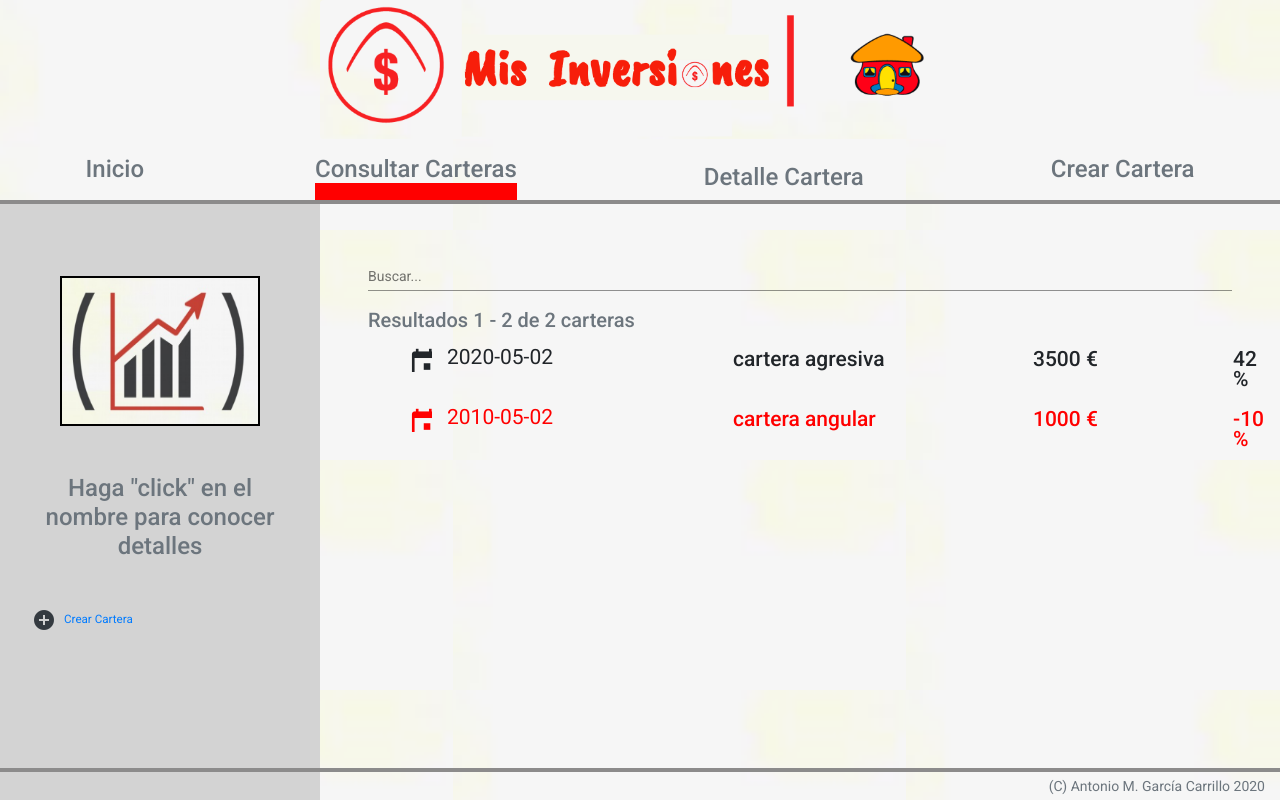
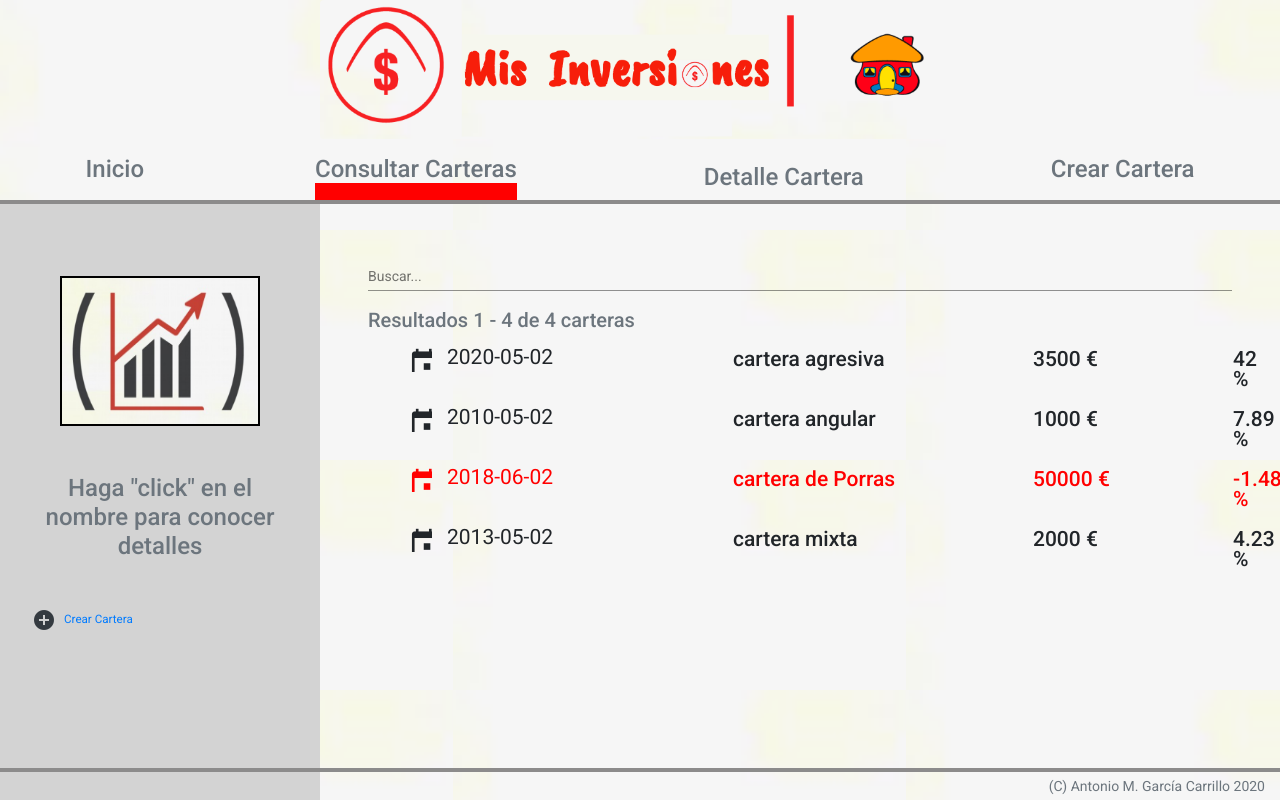
Before and after one commit to agarca4/MisInversiones, an Angular app in the folder front/MisInversionesWeb/: page /carteras in a window 1280 px wide. Shown: the top 800 px of the page. Built offline with nearby package versions, Linux system fonts and the light colour scheme.

Commit message:
trabajando en carteras-forms

```diff
--- a/front/MisInversionesWeb/src/app/app.module.ts
+++ b/front/MisInversionesWeb/src/app/app.module.ts
@@ -7,7 +7,6 @@ import { CarterasService } from './servicios/carteras.service';
 import { CarterasLocalService } from './servicios/carteras-local.service';
 import { RouterModule } from '@angular/router';
 import { HomeComponent } from './comun/home/home.component';
-import { CarterasModule } from './carteras/carteras.module';
 
 
 @NgModule({
@@ -17,7 +16,7 @@ import { CarterasModule } from './carteras/carteras.module';
   imports: [
     BrowserModule,
     ComunModule,
-    BrowserAnimationsModule,CarterasModule,
+    BrowserAnimationsModule,
     RouterModule.forRoot([
       {
         path: '',
--- a/front/MisInversionesWeb/src/app/carteras/carteras-form/carteras-form.component.html
+++ b/front/MisInversionesWeb/src/app/carteras/carteras-form/carteras-form.component.html
@@ -1 +1,12 @@
-<p>carteras-form works!</p>
+<h2>Nueva Cartera</h2>
+<form class="d-flex flex-column mt-5">
+    <mat-form-field>
+        <mat-label>Nombre de la cartera</mat-label>
+        <input matNativeControl> & <textarea matNativeControl></textarea>
+    </mat-form-field>
+
+    <div class="mt-5">
+        <button type="submit" mat-raised-button color="primary">Guardar</button>
+        <button type="button" mat-button>Cancelar</button>
+    </div>
+</form>
--- a/front/MisInversionesWeb/src/app/carteras/carteras-form/carteras-form.component.ts
+++ b/front/MisInversionesWeb/src/app/carteras/carteras-form/carteras-form.component.ts
@@ -7,9 +7,19 @@ import { Component, OnInit } from '@angular/core';
 })
 export class CarterasFormComponent implements OnInit {
 
+
+  cartera;
+
   constructor() { }
 
-  ngOnInit(): void {
+  ngOnInit() {
+    this.cartera = {
+      nombreCartera: null,
+      fechaCreacionCartera: null,
+      capitalInvertido: 0.0,
+      rentabilidad: null
+
+    }
   }
 
 }
--- a/front/MisInversionesWeb/src/app/carteras/carteras.module.ts
+++ b/front/MisInversionesWeb/src/app/carteras/carteras.module.ts
@@ -28,6 +28,10 @@ import { CarterasMenuComponent } from './carteras-menu/carteras-menu.component';
           {
             path: 'form',
             component: CarterasFormComponent
+          },
+          {
+            path: 'detalle',
+            component: CarterasDetalleComponent
           }
 
         ]
--- a/front/MisInversionesWeb/src/app/comun/cabecera/cabecera.component.html
+++ b/front/MisInversionesWeb/src/app/comun/cabecera/cabecera.component.html
@@ -15,7 +15,7 @@
 
         </li>
         <li class="nav-item">
-          <a class="text-secondary nav-link disabled" routerLink="detalleCartera" routerLinkActive="enlaceActivo"
+          <a class="text-secondary nav-link disabled" routerLink="carteras/detalle" routerLinkActive="enlaceActivo"
             tabindex="-1" aria-disabled="true"  [routerLinkActiveOptions]="{exact:true}">Detalle Cartera</a>
 
         </li>
--- a/front/MisInversionesWeb/src/app/comun/comun.module.ts
+++ b/front/MisInversionesWeb/src/app/comun/comun.module.ts
@@ -9,8 +9,7 @@ import { MatFormFieldModule } from '@angular/material/form-field';
 import { MatInputModule } from '@angular/material/input';
 import { NoDisponibleComponent } from './no-disponible/no-disponible.component';
 import { RouterModule } from '@angular/router';
-
-
+import { MatButtonModule } from '@angular/material/button';
 
 
 
@@ -18,8 +17,8 @@ import { RouterModule } from '@angular/router';
   declarations: [CabeceraComponent, PieComponent, HomeComponent, NoDisponibleComponent],
   imports: [
     CommonModule,
-    MatIconModule, MatTableModule, MatFormFieldModule, MatInputModule, RouterModule
+    MatIconModule, MatTableModule, MatFormFieldModule, MatInputModule, RouterModule, MatButtonModule
   ],
-  exports: [CabeceraComponent, PieComponent, HomeComponent, MatIconModule, MatTableModule, MatFormFieldModule, MatInputModule]
+  exports: [CabeceraComponent, PieComponent, HomeComponent, MatIconModule, MatTableModule, MatFormFieldModule, MatInputModule, MatButtonModule]
 })
 export class ComunModule { }
--- a/front/MisInversionesWeb/src/app/data/carteras.data.ts
+++ b/front/MisInversionesWeb/src/app/data/carteras.data.ts
@@ -9,5 +9,17 @@ export const carteras_data = [
         "nombreCartera": "cartera angular",
         "fechaCreacionCartera": "2010-05-02",
         "capitalInvertido": 1000,
-        "rentabilidad": -10.00
+        "rentabilidad": 7.89
+    },
+    {
+        "nombreCartera": "cartera de Porras",
+        "fechaCreacionCartera": "2018-06-02",
+        "capitalInvertido": 50000,
+        "rentabilidad": -1.48
+    },
+    {
+        "nombreCartera": "cartera mixta",
+        "fechaCreacionCartera": "2013-05-02",
+        "capitalInvertido": 2000,
+        "rentabilidad": 4.23
     }]
```
Also changed, not shown: 2 other files (tests, documents, lock files or other folders).
